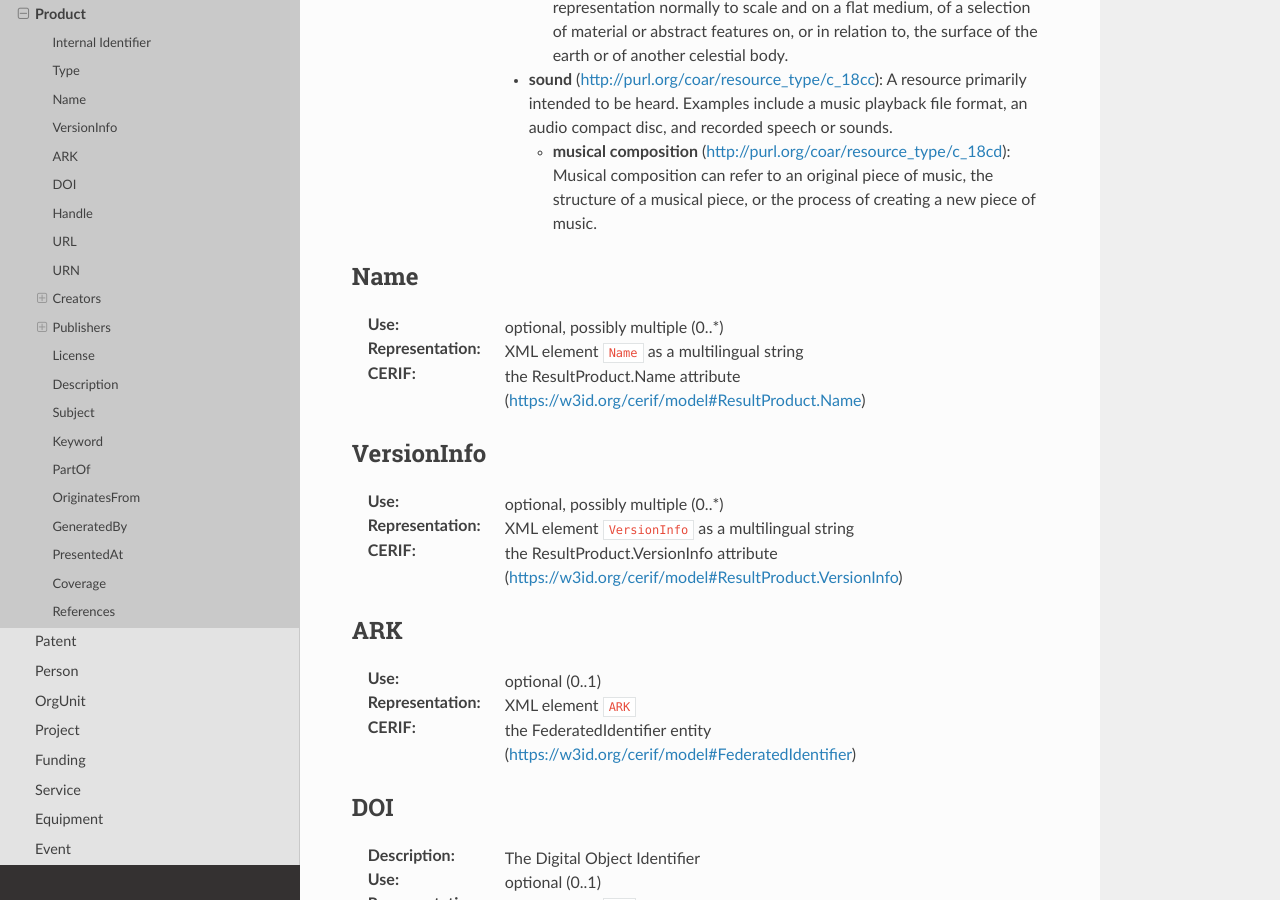
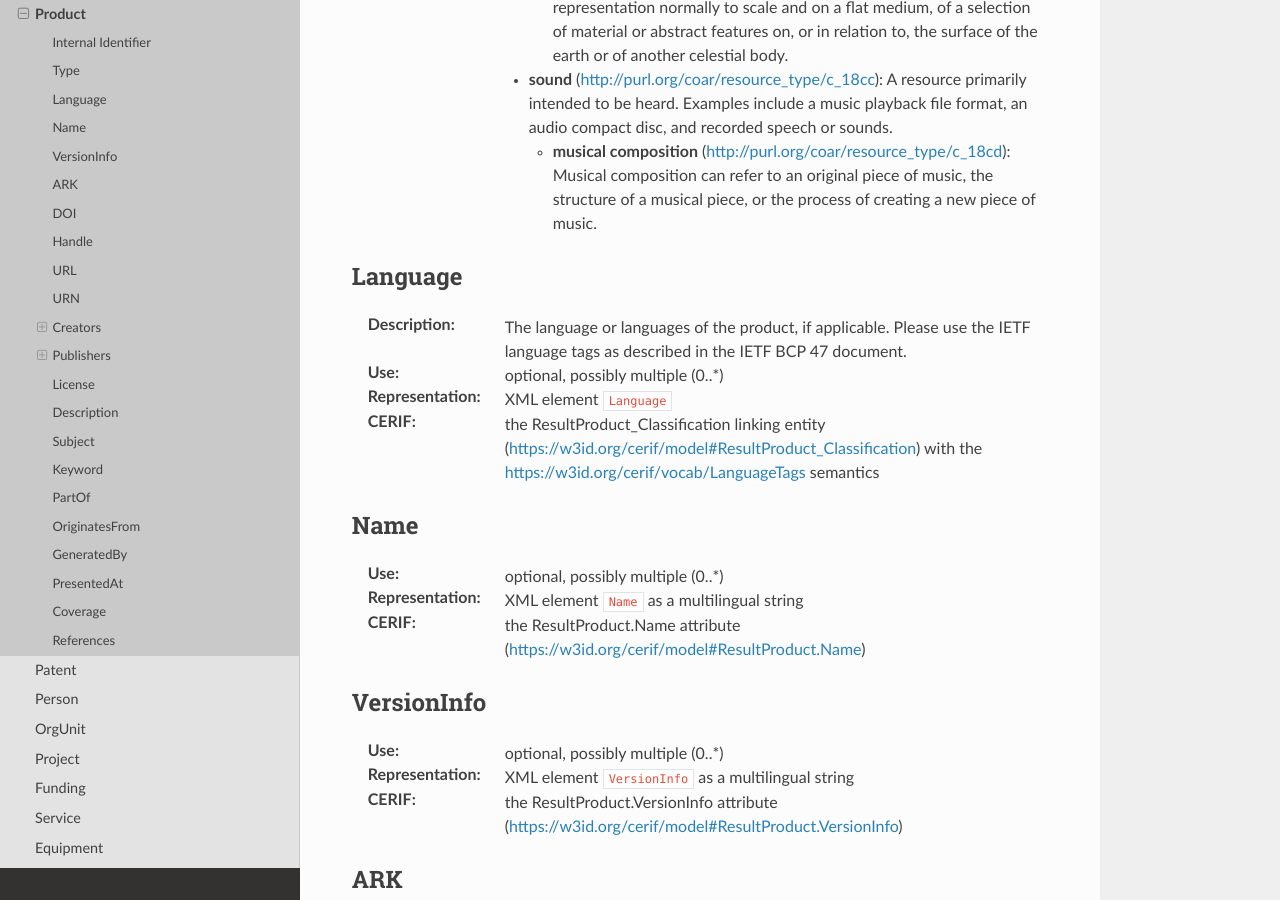
Before and after one commit to openaire/guidelines-cris-managers, a Sphinx documentation site: the page built from docs/cerif_xml_product_entity.rst, in a window 1280 px wide and 900 px high, scrolled down 1947 px. Built offline with Sphinx 7.4.7 and the Read the Docs theme 2.0.0, drawn with Linux system fonts in a browser that asks for light colours; a script that is not in the unit is left out.

Commit message:
added Product/Language (was in 1.0)

```diff
--- a/docs/cerif_xml_product_entity.rst
+++ b/docs/cerif_xml_product_entity.rst
@@ -44,6 +44,14 @@ Type
 
     * **musical composition** (`<http://purl.org/coar/resource_type/c_18cd>`_): Musical composition can refer to an original piece of music, the structure of a musical piece, or the process of creating a new piece of music.
 
+
+
+Language
+^^^^^^^^
+:Description: The language or languages of the product, if applicable. Please use the IETF language tags as described in the IETF BCP 47 document.
+:Use: optional, possibly multiple (0..*)
+:Representation: XML element ``Language``
+:CERIF: the ResultProduct_Classification linking entity (`<https://w3id.org/cerif/model#ResultProduct_Classification>`_) with the `<https://w3id.org/cerif/vocab/LanguageTags>`_ semantics
 
 
 Name
```
Also changed, not shown: 1 other file.
